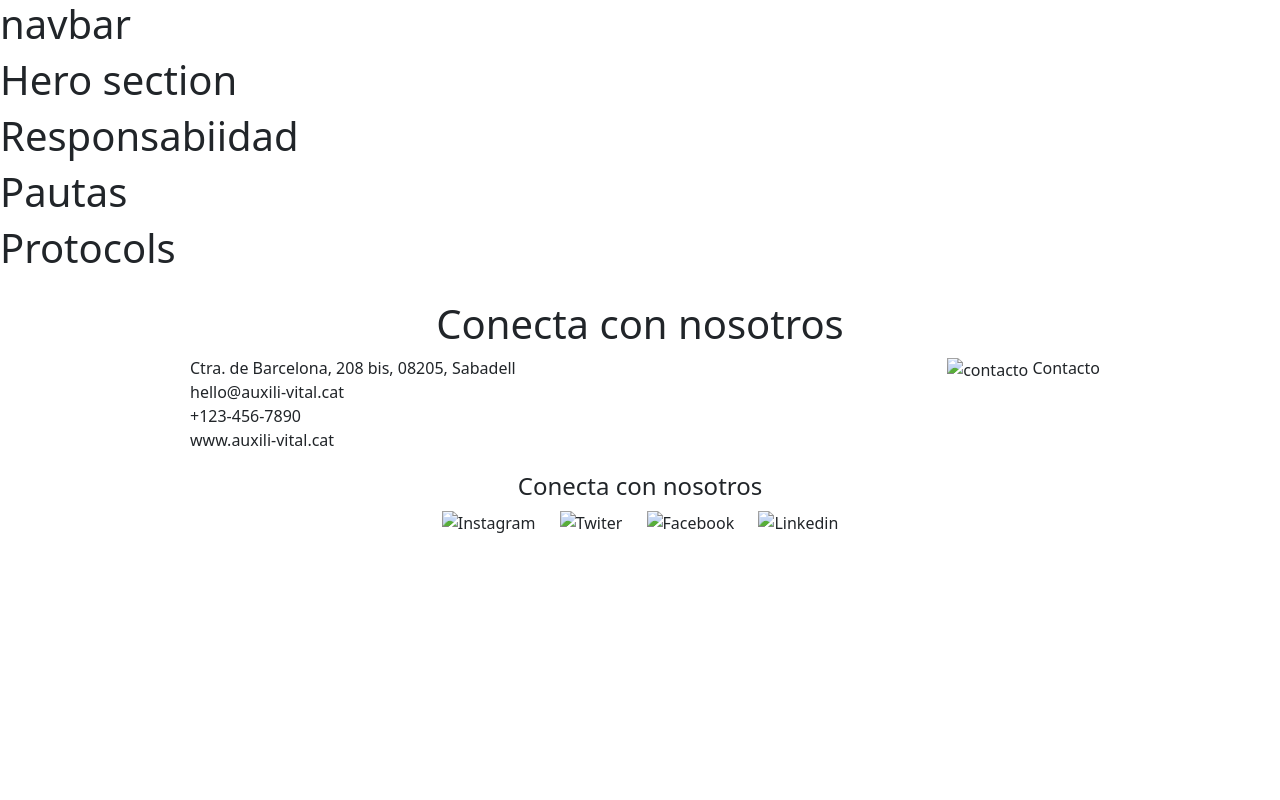
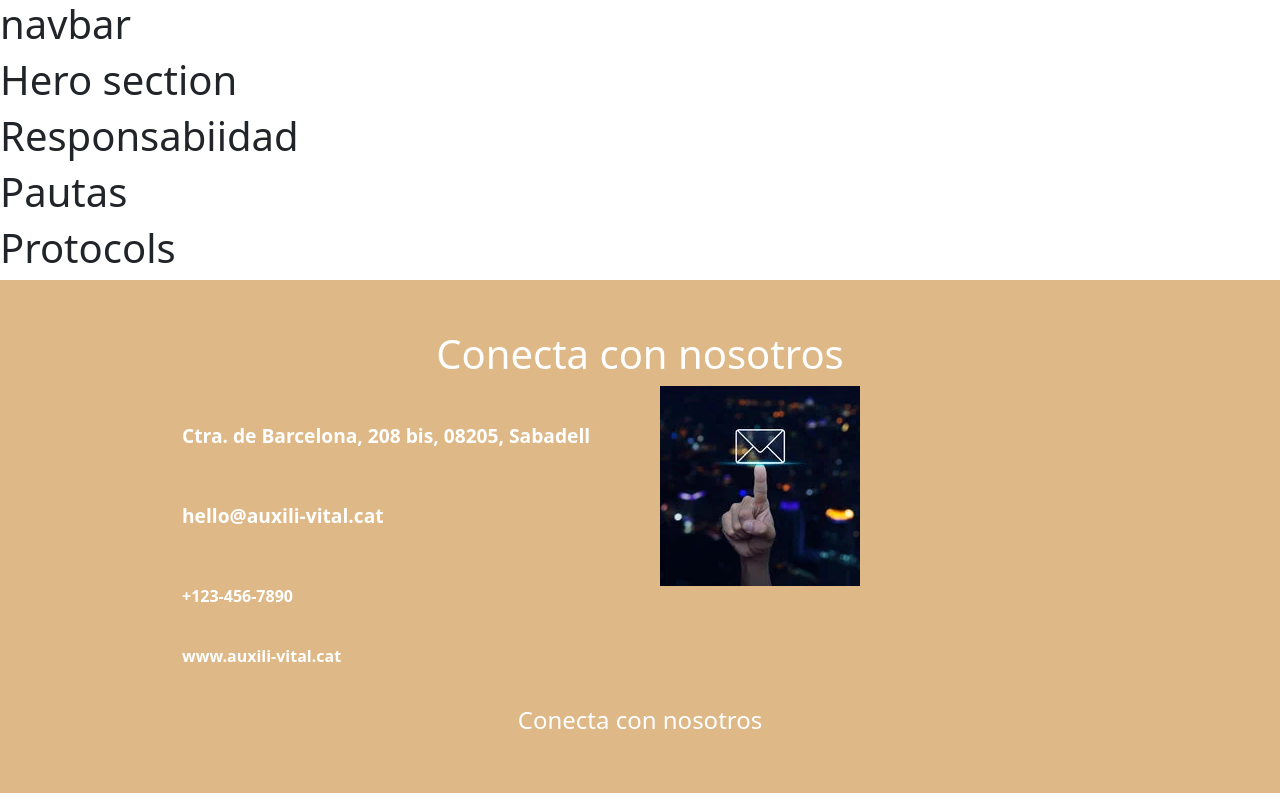
Before and after one commit to mikeGit147/Auxili_vital, a PHP site: page / in a window 1280 px wide. Run offline with PHP 8.4, Linux system fonts and the light colour scheme.

Commit message:
minimo deseable

```diff
--- a/css/footer.css
+++ b/css/footer.css
@@ -1,44 +1,121 @@
-.container-0 {
+.container-fluid {
     max-width: 960px;
     margin: 0 auto;
-    padding: 20px;
+    padding: 50px;
 }
 
 .h1 {
     text-align: center;
+    color: white;
+}
+
+.h1 .fs-1 text {
+    color: white;
+    font-weight: bold;
 }
 
 .grid-container {
     float: left;
     margin-bottom: 20px;
+    line-height: 60px;
 }
 
 .grid-item-img {
-   float: right;
+    float: right;
 }
 
 .grid-container-2 {
     clear: both;
     text-align: center;
+    color: white;
+    font-weight: bold;
+    font-size: xx-small;
 }
 
+.grid-item1 {
+    display: block;
+    margin: 0 10px;
+    color: white;
+    font-weight: bold;
+    font-size: medium;
+}
 
-.grid-item1 {
-    display:block;
-    margin: 0 10px;
+.grid-item1-1 {
+    display: block;
+    margin: 20px 10px;
+    color: white;
+    font-weight: bold;
+    font-size: larger;
 }
 
 .grid-item {
-    display:inline-block;
+    display: inline-block;
     margin: 0 10px;
 }
 
 .img {
-
-
+    width: 50px;
 }
 
-body{
+.img1 {
+    width: 200px;
+}
+
+footer {
     background-color: burlywood;
+}
 
+@media (min-width: 768px) {
+    .grid-container {
+        width: 50%;
+    }
+
+    .grid-item-img {
+        float: none;
+        display: inline-block;
+        margin: 0 20px;
+    }
+
+    .grid-item {
+        display: table-column-group;
+        margin: 0 20px;
+    }
+
+    .img {
+        width: 50px;
+    }
+
+    .img1 {
+        width: 200px;
+    }
 }
+
+@media (max-width: 767px) {
+    .container-fluid {
+        padding: 20px;
+    }
+
+    .grid-container, .grid-item-img {
+        float: none;
+        display: block;
+        width: 100%;
+        margin-bottom: 10px;
+    }
+
+    .grid-item {
+        display: block;
+        margin: 10px 0;
+    }
+
+    .img {
+        width: 100px;
+    }
+
+    .img1 {
+        width: 100%;
+    }
+
+    .grid-container-2 {
+        font-size: small;
+    }
+}
--- a/sections/footer.php
+++ b/sections/footer.php
@@ -1,26 +1,26 @@
 <footer>
 
 
-<div class="container-0">
-    <h1 class="h1 fs-1 text">Conecta con nosotros</h1>
+<div class="container-fluid">
+    <h1 class="h1 fs-1 text text-white">Conecta con nosotros</h1>
 
     <div class="grid-container">
-        <div class="grid-item1">Ctra. de Barcelona, 208 bis, 08205, Sabadell</div>
-        <div class="grid-item1">hello@auxili-vital.cat </div>
+        <div class="grid-item1-1">Ctra. de Barcelona, 208 bis, 08205, Sabadell</div>
+        <div class="grid-item1-1">hello@auxili-vital.cat </div>
         <div class="grid-item1">+123-456-7890 </div>
         <div class="grid-item1">www.auxili-vital.cat </div>
 
     </div>
 
-    <div class="grid-item-img"><img  class="img" src="" alt="contacto"> Contacto</div>
+    <div class="grid-item-img "><img  class="img1" src="assets/icons/21.jpg" alt="contacto"> </div>
 
 
 <div class="grid-container-2">
     <h4>Conecta con nosotros</h4>
-    <div class="grid-item"><img  class="img" src="" alt="Instagram"></div>
-    <div class="grid-item"><img  class="img" src="" alt="Twiter"></div>
-    <div class="grid-item"><img  class="img"  src="" alt="Facebook"></div>
-    <div class="grid-item"><img  class="img" src="" alt="Linkedin"></div>
+    <div class="grid-item"><img  class="img" src="assets/icons/face.jpg" alt="Instagram"></div>
+    <div class="grid-item"><img  class="img" src="assets/icons/inst.jpg" alt="Twiter"></div>
+    <div class="grid-item"><img  class="img"  src="assets/icons/link.jpg" alt="Facebook"></div>
+    <div class="grid-item"><img  class="img" src="assets/icons/twitter.png" alt="Linkedin"></div>
 </div>
 
 </div>
```
Also changed, not shown: assets/icons/twitter.png (added).
